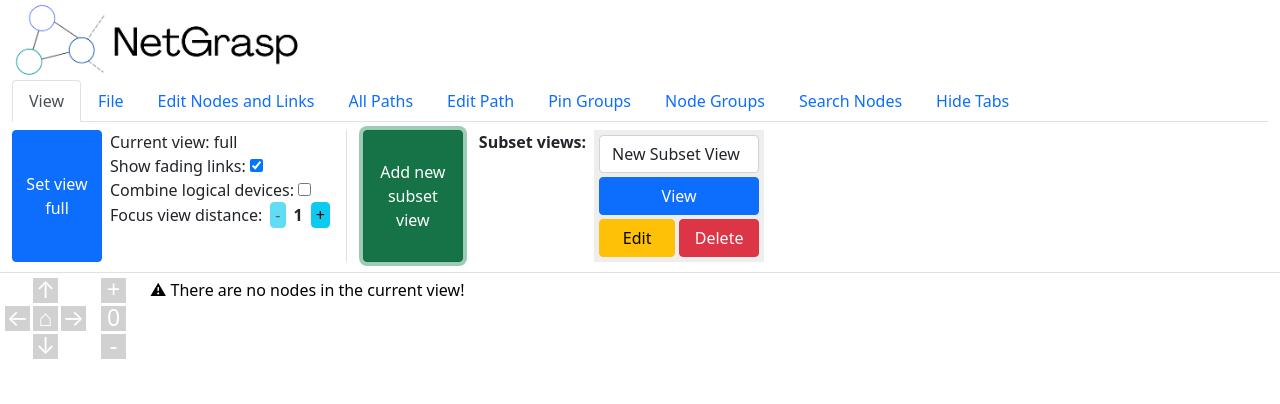
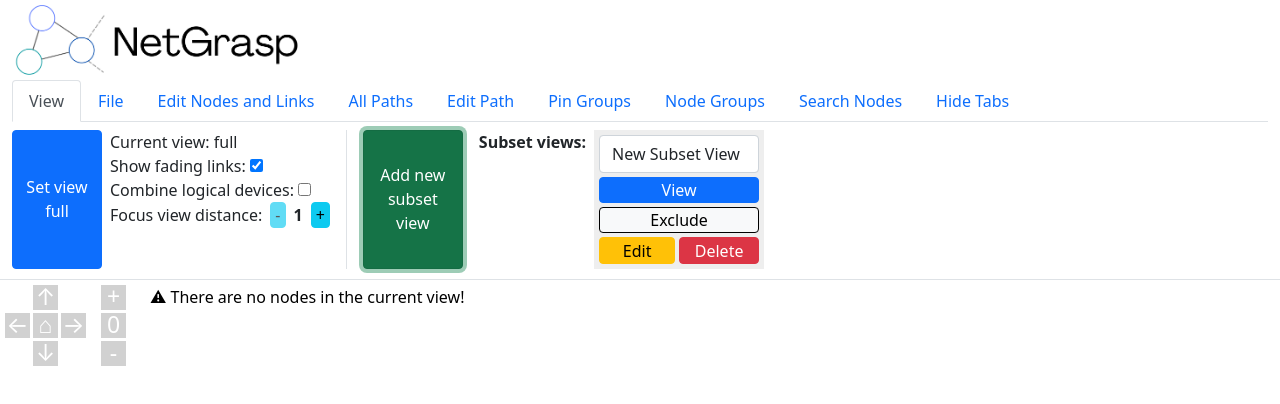
Before and after one commit to adam-carruthers/netgrasp, a React (Vite) app: page / in a window 1280 px wide. Both pictures are taken after a click on the button "Add new subset view". Shown: the top 404 px of the page. Built offline with nearby package versions, Linux system fonts and the light colour scheme.

Commit message:
Added exclude to UI

```diff
--- a/src/reactApp/viewTab/SubsetViewEdit.tsx
+++ b/src/reactApp/viewTab/SubsetViewEdit.tsx
@@ -3,6 +3,7 @@ import { useAppDispatch, useAppSelector } from "../../redux/hooks";
 import { startEditSubsetView } from "../../redux/slices/ongoingEditSlice";
 import {
   deleteSubsetView,
+  editSubsetViewExclude,
   editSubsetViewName,
   SubsetView,
 } from "../../redux/slices/subsetViewsSlice";
@@ -36,11 +37,43 @@ const SubsetViewEdit: React.FC<{ subsetView: SubsetView }> = ({
       />
       <button
         type="button"
-        className="btn btn-primary flex-grow-1 mb-1"
+        className="btn btn-primary flex-grow-1 mb-1 py-0"
         onClick={() => dispatch(setViewToSubsetView(subsetView.id))}
       >
         {isBeingViewed ? "Currently viewing" : "View"}
       </button>
+      {subsetView.exclude ? (
+        <button
+          type="button"
+          className="btn btn-dark flex-grow-1 mb-1 py-0"
+          onClick={() =>
+            dispatch(
+              editSubsetViewExclude({
+                subsetViewId: subsetView.id,
+                newExclude: false,
+              })
+            )
+          }
+        >
+          Stop excluding
+        </button>
+      ) : (
+        <button
+          type="button"
+          className="btn btn-light flex-grow-1 mb-1 py-0"
+          style={{ border: "solid 1px black" }}
+          onClick={() =>
+            dispatch(
+              editSubsetViewExclude({
+                subsetViewId: subsetView.id,
+                newExclude: true,
+              })
+            )
+          }
+        >
+          Exclude
+        </button>
+      )}
       <div className="d-flex flex-grow-1">
         <div className="w-50 pe-1 h-100">
           <OngoingEditButton
@@ -51,7 +84,7 @@ const SubsetViewEdit: React.FC<{ subsetView: SubsetView }> = ({
                 ongoingEdit.subsetViewId === subsetView.id
               )
             }
-            className="btn btn-warning w-100 h-100"
+            className="btn btn-warning w-100 h-100 py-0"
             notGoingMessage="Edit"
             goingMessage="Stop Editing"
             onStartEditClick={() =>
@@ -62,7 +95,7 @@ const SubsetViewEdit: React.FC<{ subsetView: SubsetView }> = ({
         <div className="w-50 h-100">
           <button
             type="button"
-            className="btn btn-danger w-100 h-100"
+            className="btn btn-danger w-100 h-100 py-0"
             onClick={() => dispatch(deleteSubsetView(subsetView.id))}
           >
             Delete
--- a/src/redux/slices/subsetViewsSlice.ts
+++ b/src/redux/slices/subsetViewsSlice.ts
@@ -7,6 +7,7 @@ export interface SubsetView {
   id: string;
   name: string;
   nodes: string[];
+  exclude: boolean;
 }
 
 const getSubsetViewById = (state: SubsetView[], subsetViewId: string) => {
@@ -33,6 +34,7 @@ const subsetViewsSlice = createSlice({
         id: nanoid(),
         name: "New Subset View",
         nodes: [],
+        exclude: false,
       });
     },
 
@@ -46,6 +48,19 @@ const subsetViewsSlice = createSlice({
       );
       if (foundSubsetView) {
         foundSubsetView.name = action.payload.newName;
+      }
+    },
+
+    editSubsetViewExclude: (
+      state,
+      action: PayloadAction<{ subsetViewId: string; newExclude: boolean }>
+    ) => {
+      const foundSubsetView = getSubsetViewById(
+        state,
+        action.payload.subsetViewId
+      );
+      if (foundSubsetView) {
+        foundSubsetView.exclude = action.payload.newExclude;
       }
     },
 
@@ -92,6 +107,7 @@ const subsetViewsSlice = createSlice({
 export const {
   addSubsetView,
   editSubsetViewName,
+  editSubsetViewExclude,
   deleteSubsetView,
   addNodeToSubsetView,
   removeNodeFromSubsetView,
```
